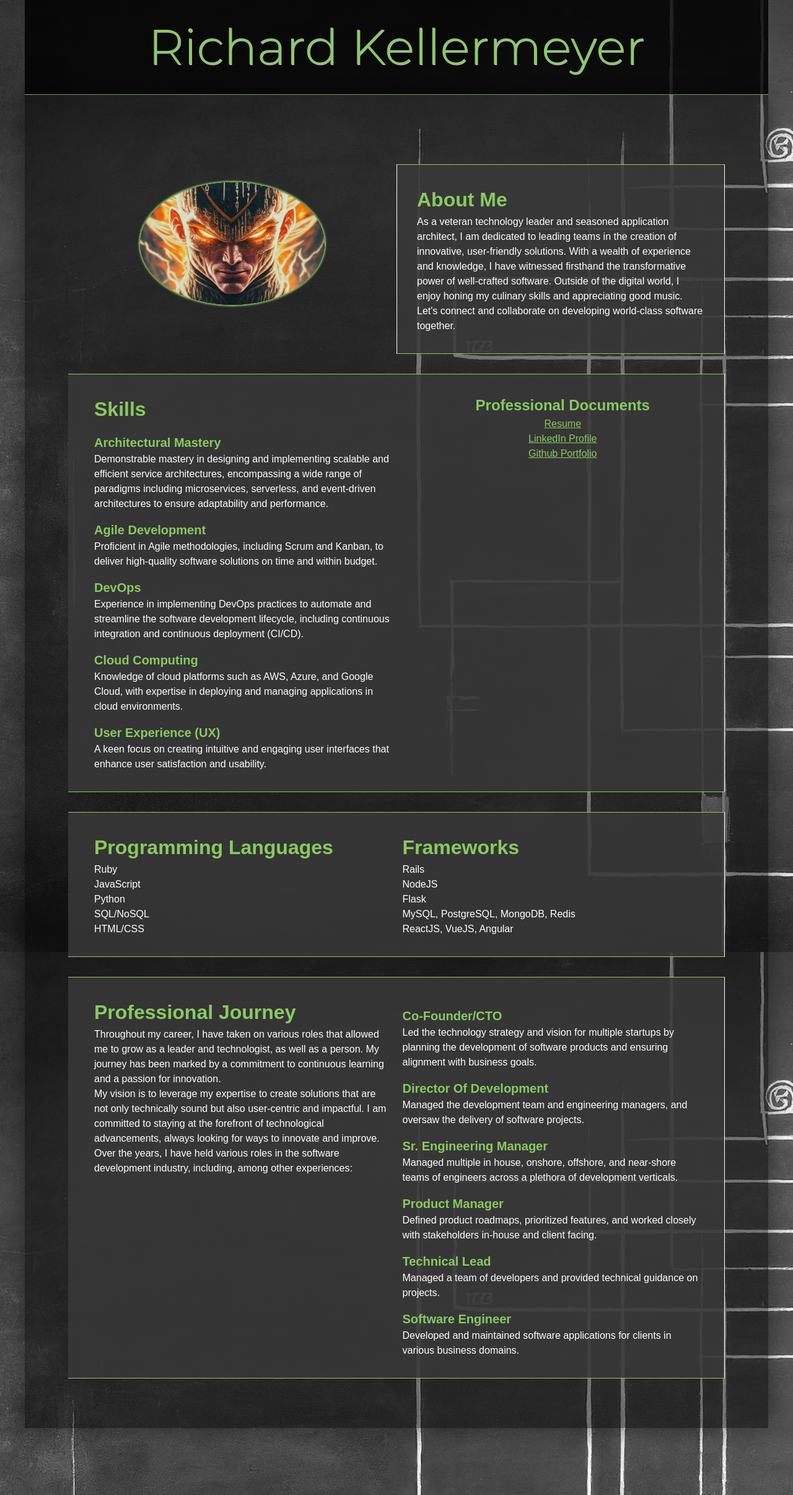
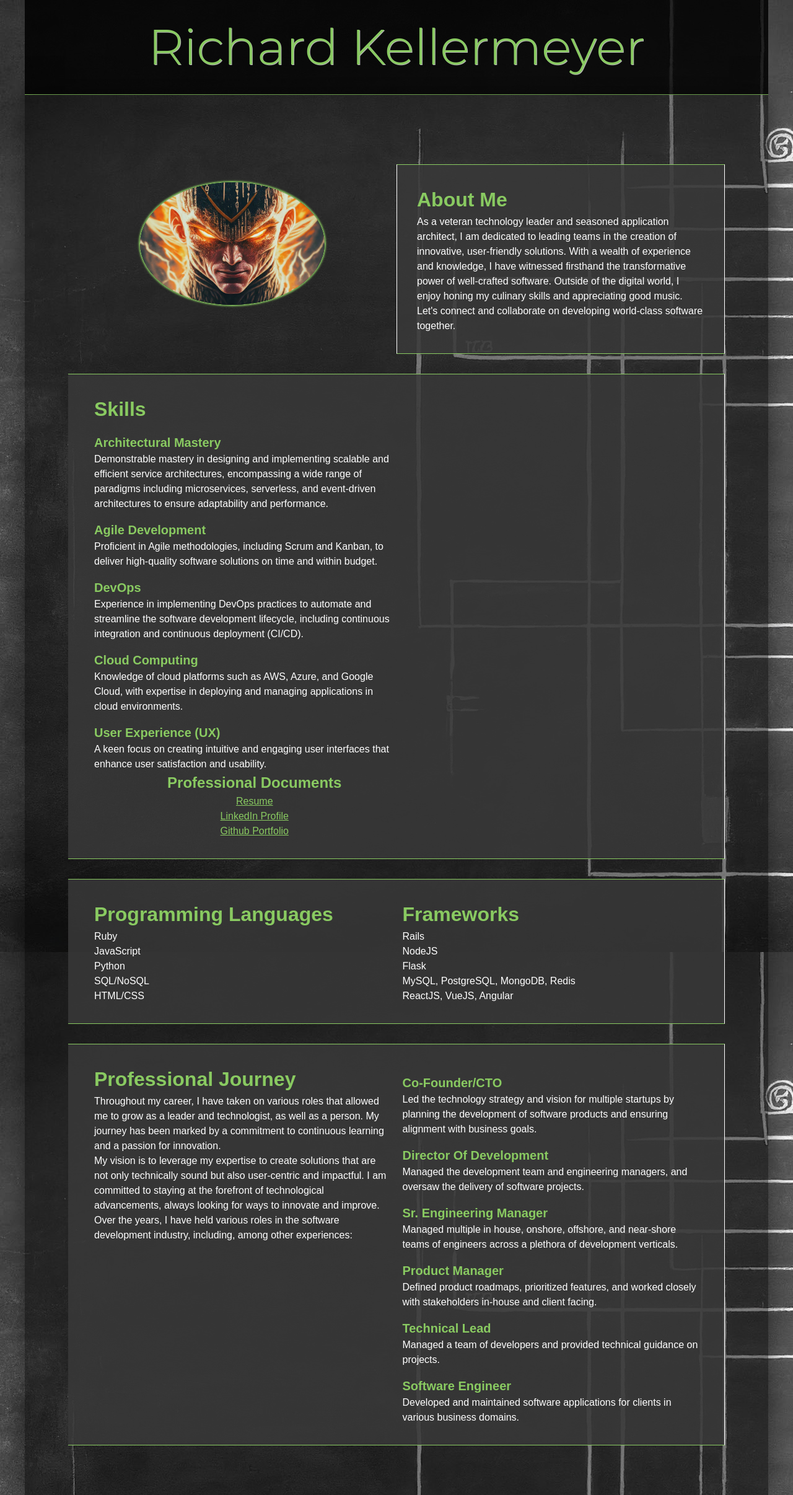
Before and after one commit to rkellermeyer/Me, a Jekyll site: the page built from index.html, in a window 1280 px wide. Shown: the whole page at 62% size. Built offline with Jekyll 4.4.1, drawn with Linux system fonts in a browser that asks for light colours; some web fonts are replaced.

Commit message:
Update home.html

```diff
--- a/_layouts/home.html
+++ b/_layouts/home.html
@@ -28,8 +28,7 @@ layout: default
     <p class="skill-description">Knowledge of cloud platforms such as AWS, Azure, and Google Cloud, with expertise in deploying and managing applications in cloud environments.</p>
     <h3 class="skills-item">User Experience (UX)</h3>
     <p class="skill-description">A keen focus on creating intuitive and engaging user interfaces that enhance user satisfaction and usability.</p>
-  </div>
-  <div class="col-6">
+
     <ul class="docs-list">
       <li>
         <p class="docs">Professional Documents</p>
```
